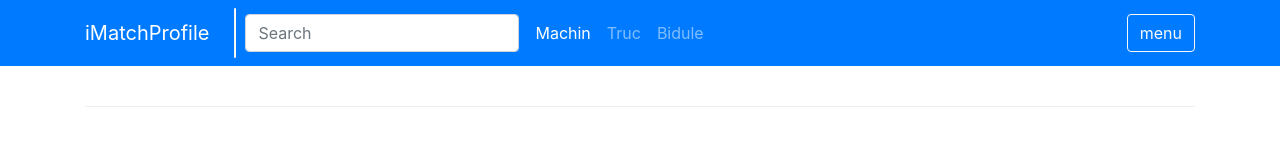
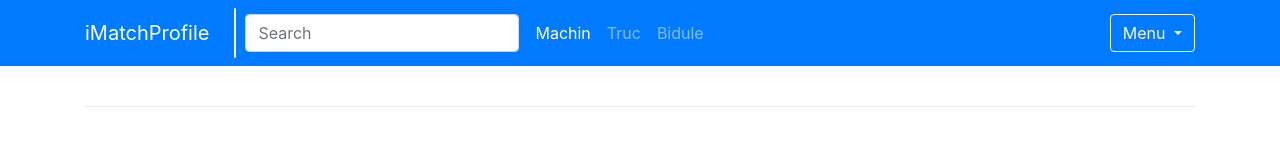
Before and after one commit to bellec1u/master2-ProjetDeSynthese-iMatchProfile-frontend, an Angular app: page / in a window 1280 px wide. Shown: the top 150 px of the page. Built offline with nearby package versions, Linux system fonts and the light colour scheme.

Commit message:
[ADD] drop down box in header

```diff
--- a/src/app/header/header.component.html
+++ b/src/app/header/header.component.html
@@ -25,9 +25,18 @@
         <a class="nav-item nav-link" href="#">Bidule</a>
       </div>
 
-      <form class="form-inline my-2 my-lg-0">
-        <button class="btn btn-outline-light my-2 my-sm-0" >menu</button>
-      </form>
+      <!-- Params menu -->
+      <div class="dropdown">
+        <button class="btn btn-outline-light dropdown-toggle" type="button" id="dropdownMenuButton" data-toggle="dropdown" aria-haspopup="true" aria-expanded="false">
+          Menu
+        </button>
+        <div class="dropdown-menu" aria-labelledby="dropdownMenuButton">
+          <a class="dropdown-item" href="#">Action 1</a>
+          <a class="dropdown-item" href="#">Action 2</a>
+          <div class="dropdown-divider"></div>
+          <a class="dropdown-item" href="#">Deconnexion</a>
+        </div>
+      </div>
 
     </div>
 
--- a/src/index.html
+++ b/src/index.html
@@ -6,9 +6,16 @@
   <base href="/">
 
   <meta name="viewport" content="width=device-width, initial-scale=1">
+  <link rel="stylesheet" href="https://maxcdn.bootstrapcdn.com/bootstrap/4.0.0-beta.2/css/bootstrap.min.css" integrity="sha384-PsH8R72JQ3SOdhVi3uxftmaW6Vc51MKb0q5P2rRUpPvrszuE4W1povHYgTpBfshb" crossorigin="anonymous">
   <link rel="icon" type="image/x-icon" href="favicon.ico">
 </head>
 <body>
+
   <app-root></app-root>
+
+  <script src="https://code.jquery.com/jquery-3.2.1.slim.min.js" integrity="sha384-KJ3o2DKtIkvYIK3UENzmM7KCkRr/rE9/Qpg6aAZGJwFDMVNA/GpGFF93hXpG5KkN" crossorigin="anonymous"></script>
+  <script src="https://cdnjs.cloudflare.com/ajax/libs/popper.js/1.12.3/umd/popper.min.js" integrity="sha384-vFJXuSJphROIrBnz7yo7oB41mKfc8JzQZiCq4NCceLEaO4IHwicKwpJf9c9IpFgh" crossorigin="anonymous"></script>
+  <script src="https://maxcdn.bootstrapcdn.com/bootstrap/4.0.0-beta.2/js/bootstrap.min.js" integrity="sha384-alpBpkh1PFOepccYVYDB4do5UnbKysX5WZXm3XxPqe5iKTfUKjNkCk9SaVuEZflJ" crossorigin="anonymous"></script>
+
 </body>
 </html>
```
